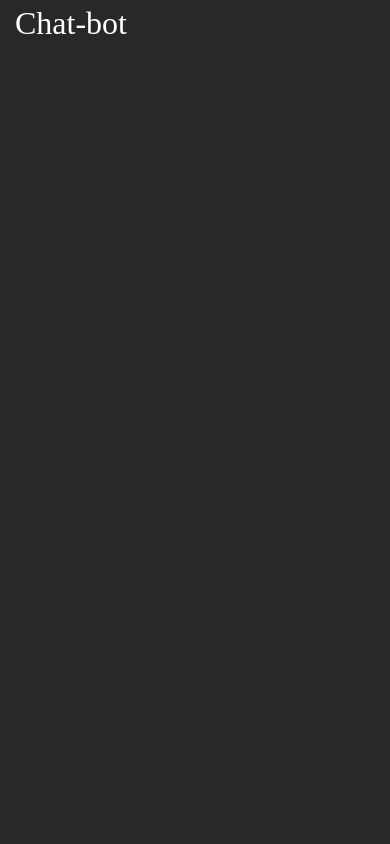
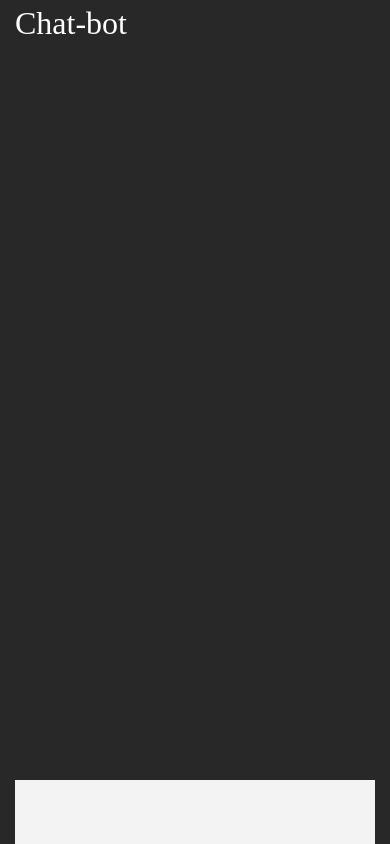
Before and after one commit to fummie/beeinterns-chatbot, a React (Create React App) app: page / in a window 390 px wide. Built offline with nearby package versions, Linux system fonts and the light colour scheme; a web font is replaced by a local one.

Commit message:
Allocate place for Input in the layout

```diff
--- a/src/components/Chat/Chat.css
+++ b/src/components/Chat/Chat.css
@@ -2,6 +2,7 @@
   width: 100%;
   height: calc(100vh - 269px);
   min-height: 200px;
+  position: relative;
   margin: 40px 0 100px 0;
   border: 1px solid #EDEDED;
   border-radius: 37.5px;
--- a/src/components/Input/Input.css
+++ b/src/components/Input/Input.css
@@ -0,0 +1,17 @@
+.input {
+  width: calc(100% - 80px);
+  height: 64px;
+  margin: 30px 40px 40px 40px;
+  position: absolute;
+  bottom: 0px;
+  background: #F3F3F3;
+  border-radius: 32px;
+}
+
+@media (max-width:700px) {
+  .input {
+    width: 100%;
+    border-radius: 0;
+    margin: 0;
+  }
+}
--- a/src/components/Input/Input.jsx
+++ b/src/components/Input/Input.jsx
@@ -4,7 +4,7 @@ import "./Input.css";
 
 const Input = () => {
   return (
-    <div></div>
+    <div className="input"></div>
   );
 };
 
```
